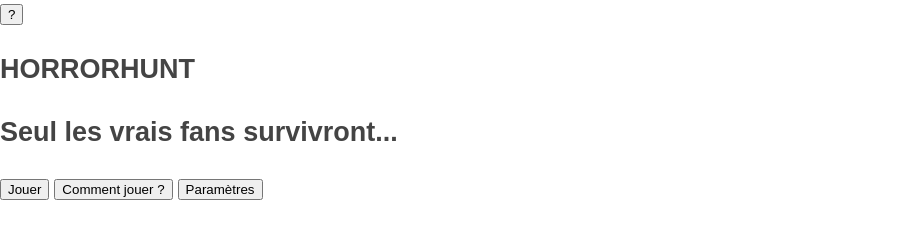
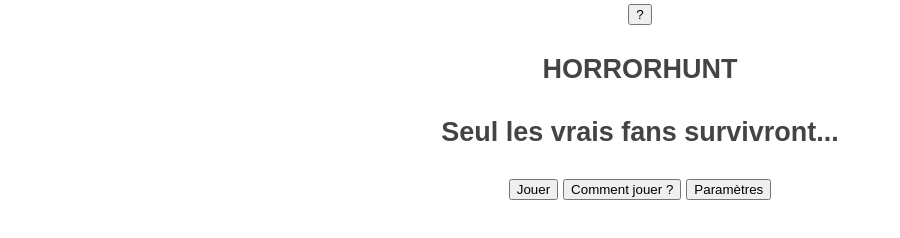
Before and after one commit to ben1i/Project-Dataplay, a website: page src/index.html in a window 1280 px wide. Shown: the whole page, without its empty margins (0-900 px from the left). Drawn offline with nearby package versions, Linux system fonts and the light colour scheme; files that its build step writes are made by us from their sources.

Commit message:
changement classe
dataplay__hom est devenu home tout court
text align center

```diff
--- a/src/index.html
+++ b/src/index.html
@@ -16,7 +16,7 @@
 </head>
 <body>
   <main>
-    <section class="dataplay__home">
+    <section class="home">
 
         <button class="home__what">?</button>
         <div class="home__expain">
--- a/src/styles/app.scss
+++ b/src/styles/app.scss
@@ -4,3 +4,7 @@
 body {
     margin: 0;
 }
+.home{
+    text-align: center;
+
+}
```
